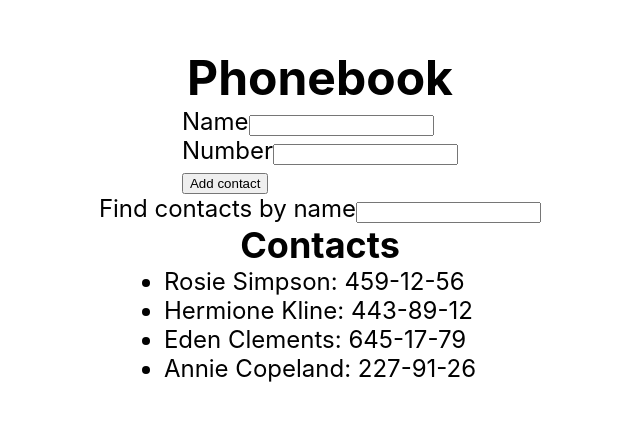
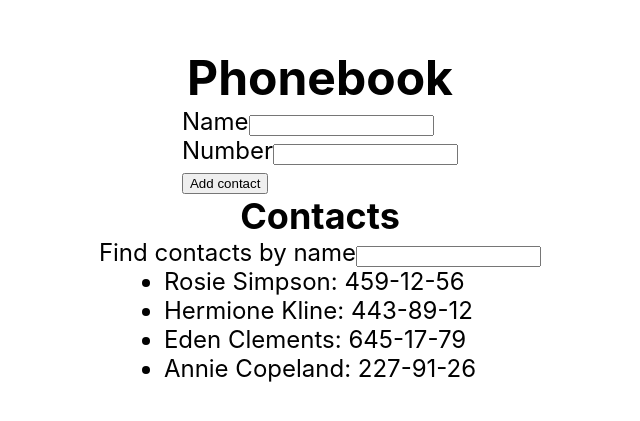
Before and after one commit to Stylize-K/goit-react-hw-02-phonebook, a React (Create React App) app: page / in a window 1280 px wide. Shown: the part 185-606 px from the top of the page, without its empty margins (320-960 px from the left). Built offline with nearby package versions, Linux system fonts and the light colour scheme.

Commit message:
And ContactList component

```diff
--- a/src/components/App.jsx
+++ b/src/components/App.jsx
@@ -2,6 +2,7 @@ import { Component } from 'react';
 import { nanoid } from 'nanoid';
 import { ContactForm } from './ContactForm/ContactForm';
 import { Filter } from './Filter/Filter';
+import { ContactList } from './ContactList/ContactList';
 
 export class App extends Component {
   state = {
@@ -61,15 +62,9 @@ export class App extends Component {
       >
         <h1>Phonebook</h1>
         <ContactForm onSubmit={this.formSubmitHandler} />
+        <h2>Contacts</h2>
         <Filter value={this.state.filter} onChange={this.handleChangeFilter} />
-        <h2>Contacts</h2>
-        <ul>
-          {filteredContacts.map(contact => (
-            <li key={contact.id}>
-              {contact.name}: {contact.number}
-            </li>
-          ))}
-        </ul>
+        <ContactList filteredContacts={filteredContacts} />
       </div>
     );
   }
```
